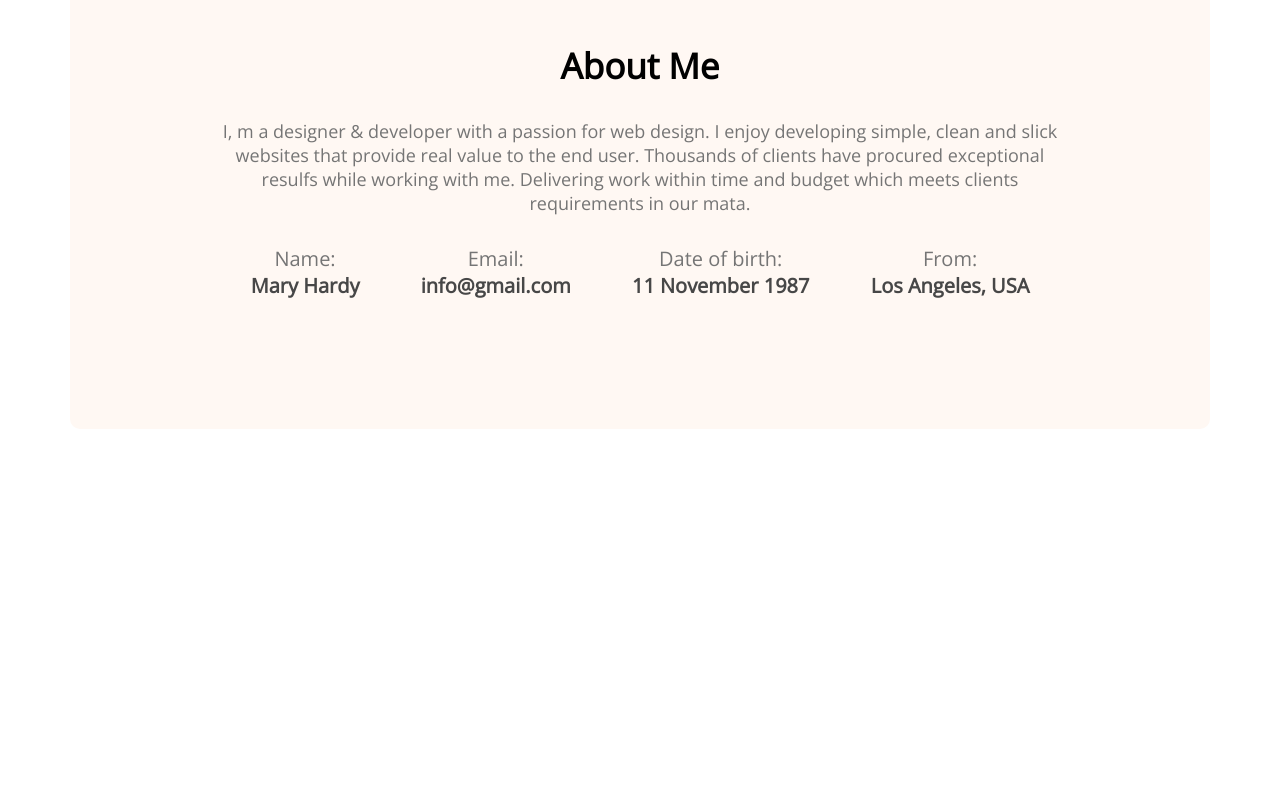
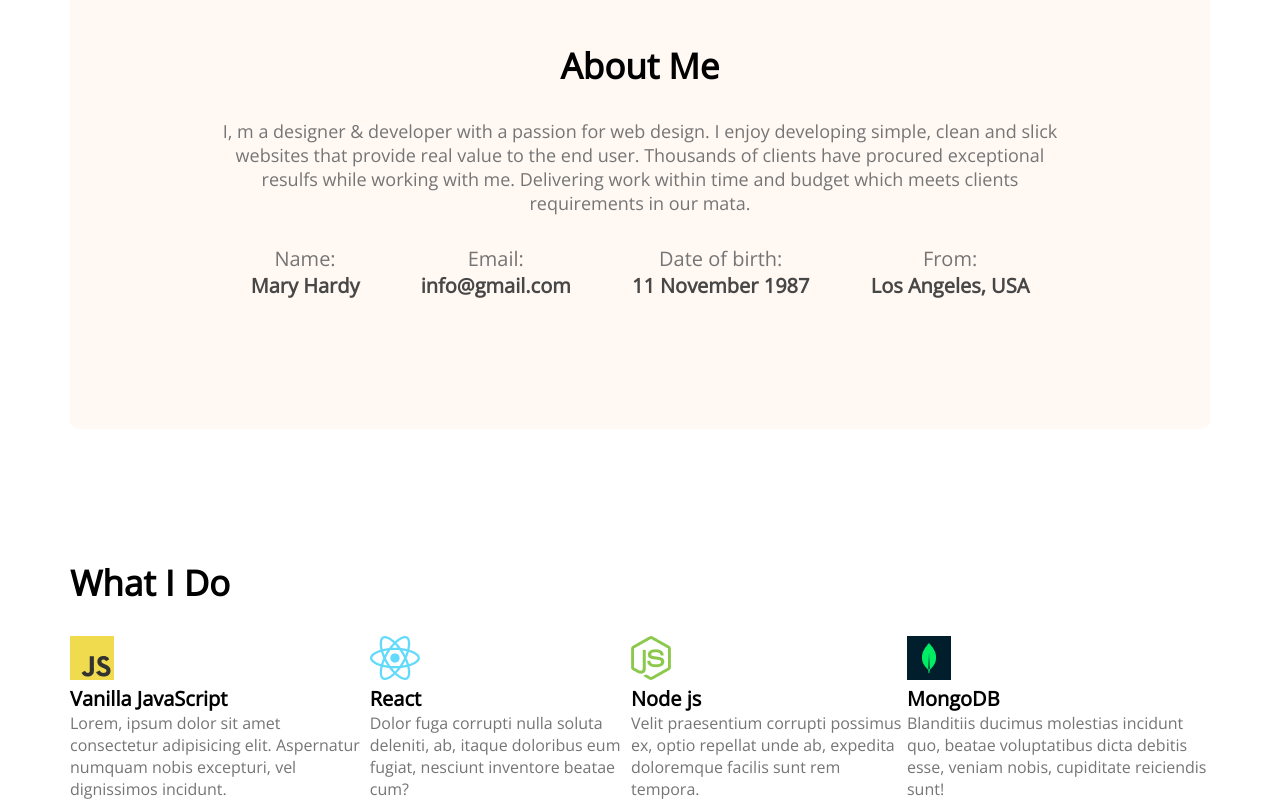
Before and after one commit to mahin993/developers-portfolio, a plain HTML site: page index.html in a window 1280 px wide. Shown: the part 1058-1858 px from the top of the page. Before the commit the page ends 1487 px from the top, so only its background shows below. Drawn offline with nearby package versions, Linux system fonts and the light colour scheme.

Commit message:
skill added

```diff
--- a/index.html
+++ b/index.html
@@ -64,7 +64,39 @@
                 </div>
 
             </div>
+        </section>
 
+        <!-- what I do section -->
+        <section class="what-i-do">
+            <h3 class="section-title">What I Do</h3>
+
+            <!-- .skills-container>.skill*4>img+p.skill-title+p.skill-description>lorem15 -->
+            <div class="skills-container">
+                <div class="skill">
+                    <img src="images/icons/js.png" alt="">
+                    <p class="skill-title">Vanilla JavaScript</p>
+                    <p class="skill-description">Lorem, ipsum dolor sit amet consectetur adipisicing elit. Aspernatur
+                        numquam nobis excepturi, vel dignissimos incidunt.</p>
+                </div>
+                <div class="skill">
+                    <img src="images/icons/react.png" alt="">
+                    <p class="skill-title">React</p>
+                    <p class="skill-description">Dolor fuga corrupti nulla soluta deleniti, ab, itaque doloribus eum
+                        fugiat, nesciunt inventore beatae cum?</p>
+                </div>
+                <div class="skill">
+                    <img src="images/icons/nodejs.png" alt="">
+                    <p class="skill-title">Node js</p>
+                    <p class="skill-description">Velit praesentium corrupti possimus ex, optio repellat unde ab,
+                        expedita doloremque facilis sunt rem tempora.</p>
+                </div>
+                <div class="skill">
+                    <img src="images/icons/mongo.png" alt="">
+                    <p class="skill-title">MongoDB</p>
+                    <p class="skill-description">Blanditiis ducimus molestias incidunt quo, beatae voluptatibus dicta
+                        debitis esse, veniam nobis, cupiditate reiciendis sunt!</p>
+                </div>
+            </div>
         </section>
 
     </main>
--- a/styles/portfolio.css
+++ b/styles/portfolio.css
@@ -115,3 +115,21 @@ main {
     font-size: 20px;
     color: #474747;
 }
+
+/* what I Do styles */
+.what-i-do {
+    margin-top: 130px;
+}
+
+.skills-container {
+    display: flex;
+}
+
+.skill-title {
+    font-weight: 700;
+    font-size: 20px;
+}
+
+.skill-description {
+    color: #757575;
+}
```
